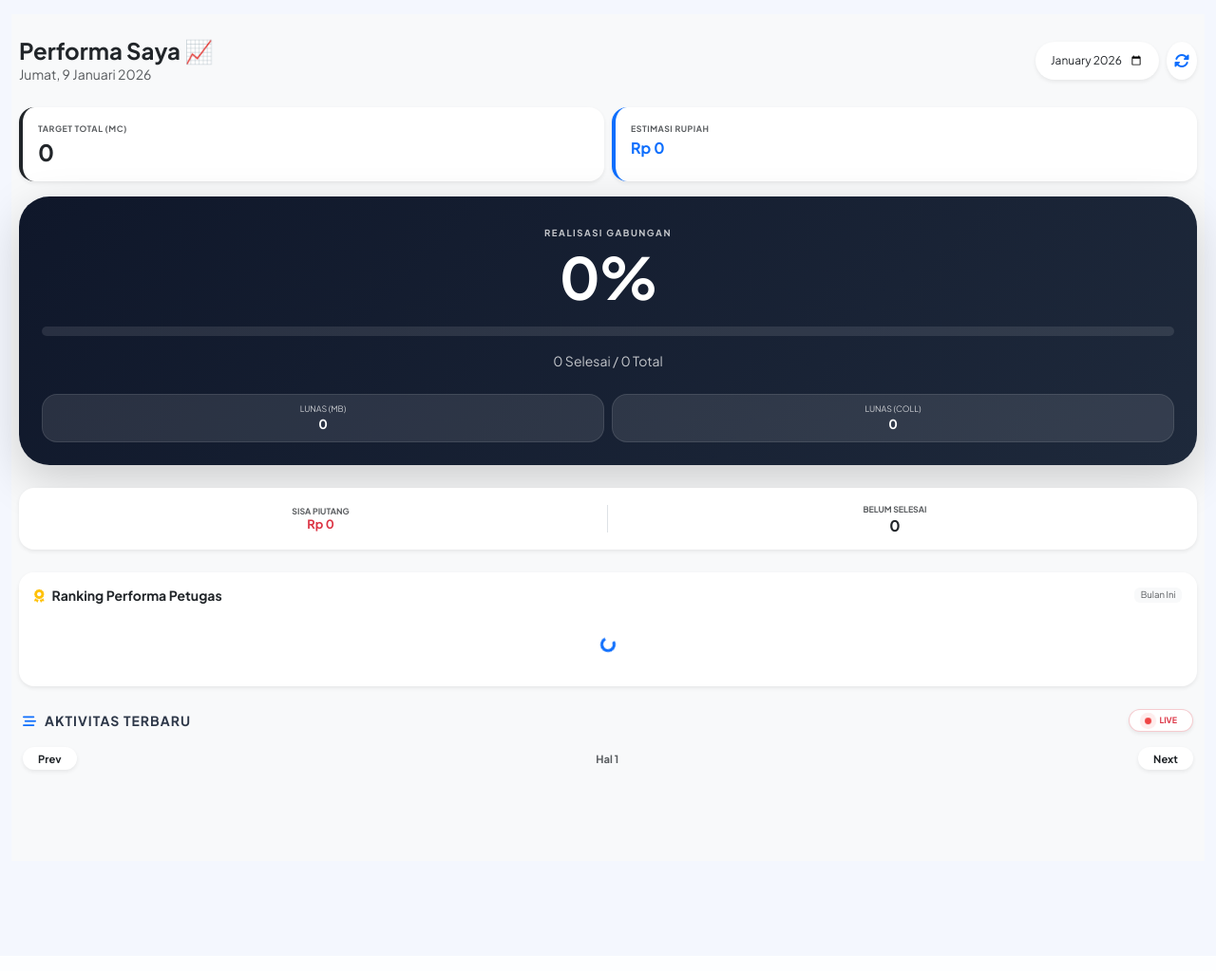
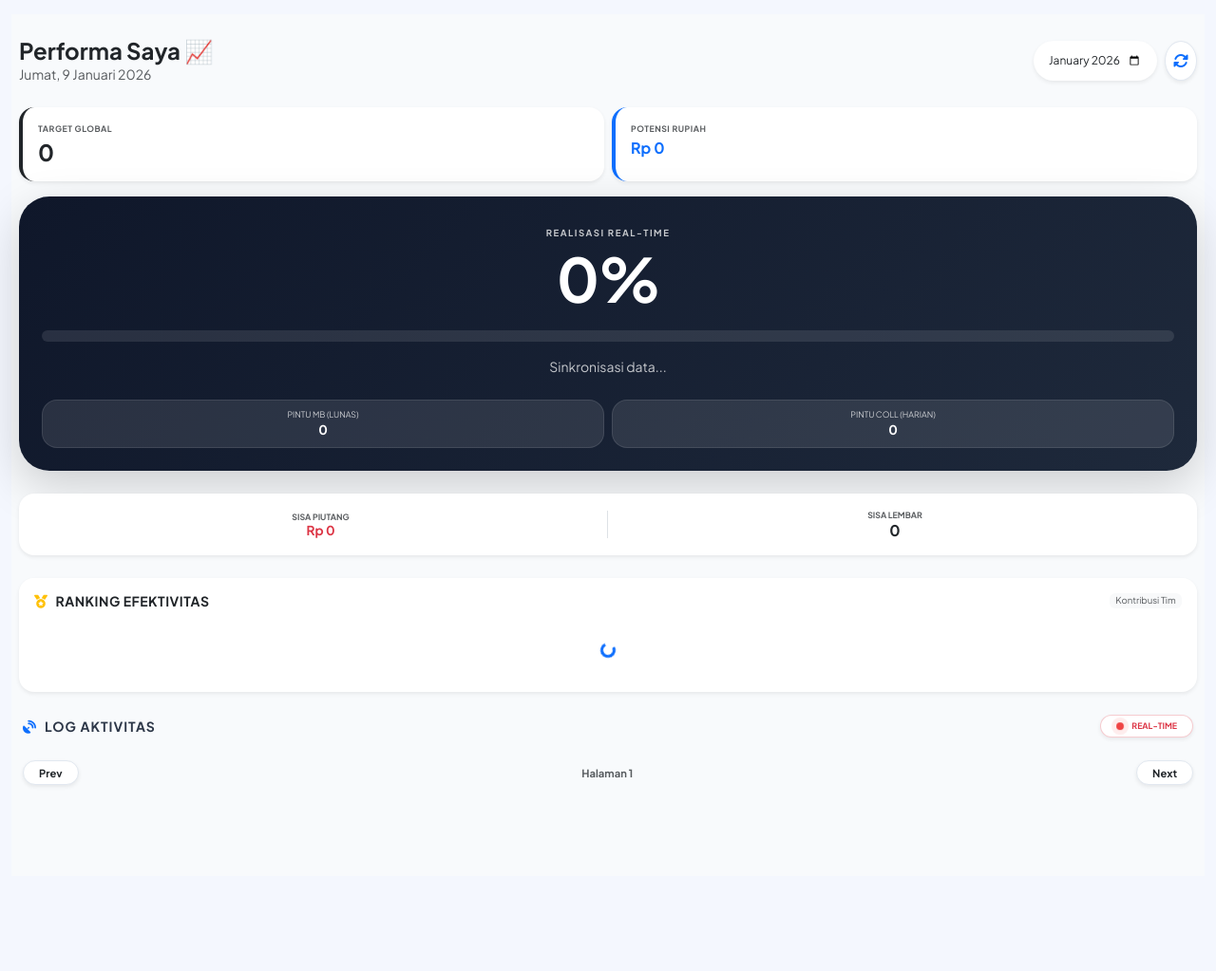
Before and after one commit to krackxor/Penagihan, a Flask app: page / in a window 1280 px wide. Shown: the part 59-1082 px from the top of the page at 95% size. Before the commit the page ends 872 px from the top, so only its background shows below. Run offline with Flask 3, Linux system fonts and the light colour scheme; some libraries are stand-ins or nearby versions.

Commit message:
Update index.html

```diff
--- a/templates/index.html
+++ b/templates/index.html
@@ -1,7 +1,7 @@
 {% extends "base.html" %}
 
 {% block content %}
-<div class="px-2 pb-5 animate__animated animate__fadeIn" style="background: #f8f9fa; min-height: 100vh;">
+<div class="px-2 pb-5 animate__animated animate__fadeIn" style="background: #f8fafc; min-height: 100vh;">
     <div class="pt-4 mb-4">
         <div class="d-flex justify-content-between align-items-center">
             <div>
@@ -10,7 +10,7 @@
                 </h4>
                 <p class="text-muted small mb-0" id="display-date"></p>
                 {% if session['role'] == 'petugas' %}
-                    <span class="badge bg-primary-subtle text-primary rounded-pill mt-1" style="font-size: 0.6rem;">ID PETUGAS: {{ session['petugas_id'] }}</span>
+                    <span class="badge bg-primary text-white rounded-pill mt-1" style="font-size: 0.6rem; letter-spacing: 0.5px;">WILAYAH: {{ session['petugas_id'] }}</span>
                 {% endif %}
             </div>
             <div class="d-flex gap-2">
@@ -20,7 +20,7 @@
                        onchange="refreshDashboard()">
 
                 <button class="btn btn-white shadow-sm rounded-circle p-2" onclick="refreshDashboard()" id="btn-refresh">
-                    <i class="fas fa-sync-alt text-primary"></i>
+                    <i class="fas fa-sync-alt text-primary" id="sync-icon"></i>
                 </button>
             </div>
         </div>
@@ -30,14 +30,14 @@
         <div class="col-6">
             <div class="card p-3 border-0 shadow-sm rounded-4 h-100 bg-white border-start border-dark border-4">
                 <small class="text-muted d-block mb-1 fw-bold" style="font-size: 0.55rem; letter-spacing: 0.5px;">
-                    TARGET {% if session['role'] == 'petugas' %}RUTE SAYA{% else %}TOTAL (MC){% endif %}
+                    TARGET {% if session['role'] == 'petugas' %}RUTE{% else %}GLOBAL{% endif %}
                 </small>
                 <h4 class="fw-bold mb-0 text-dark" id="g-nomen-mc">0</h4>
             </div>
         </div>
         <div class="col-6">
             <div class="card p-3 border-0 shadow-sm rounded-4 h-100 bg-white border-start border-primary border-4">
-                <small class="text-muted d-block mb-1 fw-bold" style="font-size: 0.55rem; letter-spacing: 0.5px;">ESTIMASI RUPIAH</small>
+                <small class="text-muted d-block mb-1 fw-bold" style="font-size: 0.55rem; letter-spacing: 0.5px;">POTENSI RUPIAH</small>
                 <h6 class="fw-bold mb-0 text-primary" id="g-nom-mc">Rp 0</h6>
             </div>
         </div>
@@ -45,24 +45,24 @@
 
     <div class="card border-0 shadow-lg mb-4 rounded-5 overflow-hidden text-white" style="background: linear-gradient(135deg, #0f172a 0%, #1e293b 100%);">
         <div class="card-body p-4 text-center">
-            <small class="opacity-75 fw-bold text-uppercase" style="letter-spacing: 1.5px; font-size: 0.6rem;">REALISASI {% if session['role'] == 'petugas' %}SAYA{% else %}GABUNGAN{% endif %}</small>
-            <h1 class="fw-bold mb-0" id="stat-percent" style="font-size: 3.8rem; letter-spacing: -2px;">0%</h1>
+            <small class="opacity-75 fw-bold text-uppercase" style="letter-spacing: 1.5px; font-size: 0.6rem;">REALISASI REAL-TIME</small>
+            <h1 class="fw-bold mb-0" id="stat-percent" style="font-size: 4rem; letter-spacing: -2px;">0%</h1>
 
-            <div class="progress my-3 bg-white bg-opacity-10" style="height: 10px; border-radius: 20px;">
-                <div id="prog-bar" class="progress-bar bg-primary progress-bar-striped progress-bar-animated" style="width: 0%; box-shadow: 0 0 15px rgba(13, 110, 253, 0.5);"></div>
+            <div class="progress my-3 bg-white bg-opacity-10" style="height: 12px; border-radius: 20px;">
+                <div id="prog-bar" class="progress-bar bg-primary progress-bar-striped progress-bar-animated" style="width: 0%; box-shadow: 0 0 20px rgba(13, 110, 253, 0.6);"></div>
             </div>
-            <p class="small mb-4 fw-medium opacity-75" id="stat-realisasi">0 Selesai / 0 Total</p>
+            <p class="small mb-4 fw-medium opacity-75" id="stat-realisasi">Sinkronisasi data...</p>
 
             <div class="row g-2">
                 <div class="col-6">
                     <div class="bg-white bg-opacity-10 p-2 rounded-4 border border-white border-opacity-10">
-                        <small class="d-block opacity-75" style="font-size: 0.55rem;">LUNAS (MB)</small>
+                        <small class="d-block opacity-75" style="font-size: 0.55rem;">PINTU MB (LUNAS)</small>
                         <span class="fw-bold d-block" id="val-undue" style="font-size: 0.85rem;">0</span>
                     </div>
                 </div>
                 <div class="col-6">
                     <div class="bg-white bg-opacity-10 p-2 rounded-4 border border-white border-opacity-10">
-                        <small class="d-block opacity-75" style="font-size: 0.55rem;">LUNAS (COLL)</small>
+                        <small class="d-block opacity-75" style="font-size: 0.55rem;">PINTU COLL (HARIAN)</small>
                         <span class="fw-bold d-block" id="val-current" style="font-size: 0.85rem;">0</span>
                     </div>
                 </div>
@@ -74,23 +74,23 @@
         <div class="row g-0 align-items-center text-center">
             <div class="col-6 border-end">
                 <small class="text-muted d-block fw-bold text-uppercase" style="font-size: 0.55rem;">Sisa Piutang</small>
-                <h6 class="fw-bold mb-0 text-danger" id="stat-sisa-nom" style="font-size: 0.8rem;">Rp 0</h6>
+                <h6 class="fw-bold mb-0 text-danger" id="stat-sisa-nom" style="font-size: 0.85rem;">Rp 0</h6>
             </div>
             <div class="col-6">
-                <small class="text-muted d-block fw-bold text-uppercase" style="font-size: 0.55rem;">Belum Selesai</small>
+                <small class="text-muted d-block fw-bold text-uppercase" style="font-size: 0.55rem;">Sisa Lembar</small>
                 <h6 class="fw-bold mb-0 text-dark" id="stat-sisa-nomen">0</h6>
             </div>
         </div>
     </div>
 
-    <div class="card border-0 shadow-sm mb-4 rounded-4 overflow-hidden">
+    <div class="card border-0 shadow-sm mb-4 rounded-4 overflow-hidden bg-white">
         <div class="card-header bg-white py-3 border-0 d-flex justify-content-between align-items-center">
-            <h6 class="fw-bold mb-0 small"><i class="fas fa-award text-warning me-2"></i>Ranking Performa Petugas</h6>
-            <span class="badge bg-light text-muted fw-normal" style="font-size: 0.6rem;">Bulan Ini</span>
+            <h6 class="fw-bold mb-0 small text-uppercase" style="letter-spacing: 0.5px;"><i class="fas fa-medal text-warning me-2"></i>Ranking Efektivitas</h6>
+            <span class="badge bg-light text-muted fw-normal" style="font-size: 0.6rem;">Kontribusi Tim</span>
         </div>
         <div class="card-body pt-0">
             {% if session['role'] == 'admin' %}
-            <div style="height: 180px; margin-bottom: 20px;">
+            <div style="height: 180px; margin-bottom: 25px;">
                 <canvas id="performaChart"></canvas>
             </div>
             {% endif %}
@@ -101,17 +101,17 @@
     </div>
 
     <div class="d-flex justify-content-between align-items-center mb-3 px-1 mt-4">
-        <h6 class="fw-bold mb-0 small text-uppercase" style="letter-spacing: 1px;"><i class="fas fa-stream text-primary me-2"></i>Aktivitas Terbaru</h6>
+        <h6 class="fw-bold mb-0 small text-uppercase" style="letter-spacing: 1px;"><i class="fas fa-satellite-dish text-primary me-2"></i>Log Aktivitas</h6>
         <div class="d-flex align-items-center bg-white shadow-sm rounded-pill px-3 py-1 border border-danger border-opacity-25">
             <span class="realtime-dot me-2"></span>
-            <small class="fw-bold text-danger" style="font-size: 0.55rem;">LIVE</small>
+            <small class="fw-bold text-danger" style="font-size: 0.55rem;">REAL-TIME</small>
         </div>
     </div>
-    <div id="list-history-petugas" class="mb-3"></div>
+    <div id="list-history-petugas" class="mb-4"></div>
 
     <div class="d-flex justify-content-between align-items-center px-1 mb-5">
         <button class="btn btn-sm btn-white shadow-sm rounded-pill px-3 fw-bold" id="btn-prev" onclick="changePage(-1)" style="font-size: 0.7rem;">Prev</button>
-        <small class="text-muted fw-bold" id="page-info" style="font-size: 0.7rem;">Hal 1</small>
+        <small class="text-muted fw-bold" id="page-info" style="font-size: 0.7rem;">Halaman 1</small>
         <button class="btn btn-sm btn-white shadow-sm rounded-pill px-3 fw-bold" id="btn-next" onclick="changePage(1)" style="font-size: 0.7rem;">Next</button>
     </div>
 </div>
@@ -138,8 +138,7 @@
     });
 
     async function refreshDashboard() {
-        const btn = document.getElementById('btn-refresh');
-        const icon = btn.querySelector('i');
+        const icon = document.getElementById('sync-icon');
         const rawPeriode = document.getElementById('filter-periode').value;
         if (!rawPeriode) return;
 
@@ -148,7 +147,6 @@
         const periode = `${month}-${year}`;
 
         try {
-            // Sinergi: API Backend akan otomatis memfilter jika role adalah petugas
             const res = await fetch(`/api/performance/full-stats?periode=${periode}`);
             const result = await res.json();
 
@@ -156,33 +154,38 @@
 
             const g = result.global;
 
-            // Update Statistik
+            // Update Statistik Dashboard
             document.getElementById('g-nomen-mc').innerText = (g.total_nomen_mc || 0).toLocaleString();
             document.getElementById('g-nom-mc').innerText = toIDR(g.total_nominal_mc || 0);
-            document.getElementById('stat-sisa-nom').innerText = toIDR(g.total_nominal_mc - (g.nom_undue + g.nom_current));
+
+            const totalLunasRp = (g.nom_terbayar || 0);
+            document.getElementById('stat-sisa-nom').innerText = toIDR((g.total_nominal_mc || 0) - totalLunasRp);
             document.getElementById('stat-sisa-nomen').innerText = (g.sisa_nomen || 0).toLocaleString();
-            document.getElementById('stat-realisasi').innerText = `${(g.total_lunas_mc || 0).toLocaleString()} / ${(g.total_nomen_mc || 0).toLocaleString()}`;
+
+            const totalLunasCount = (g.total_lunas_mc || 0);
+            document.getElementById('stat-realisasi').innerText = `${totalLunasCount.toLocaleString()} Selesai / ${(g.total_nomen_mc || 0).toLocaleString()} Total`;
+
             document.getElementById('val-undue').innerText = (g.count_undue || 0).toLocaleString();
             document.getElementById('val-current').innerText = (g.count_current || 0).toLocaleString();
 
-            const pct = g.total_nomen_mc > 0 ? Math.round((g.total_lunas_mc / g.total_nomen_mc) * 100) : 0;
+            const pct = g.total_nomen_mc > 0 ? Math.round((totalLunasCount / g.total_nomen_mc) * 100) : 0;
             document.getElementById('prog-bar').style.width = pct + '%';
             document.getElementById('stat-percent').innerText = pct + '%';
 
-            // Update Leaderboard (Sinergi untuk semua role)
             renderLeaderboard(result.officers || []);
 
-            // Update Chart (Hanya Admin)
             if (USER_ROLE === 'admin' && document.getElementById('performaChart')) {
                 renderChart(result.officers || []);
             }
 
-            // Update Aktivitas
             allLogs = result.log_petugas || [];
             renderLiveLogs();
 
-        } catch (e) { console.error("Sync Error:", e); }
-        finally { icon.classList.remove('fa-spin'); }
+        } catch (e) {
+            console.error("Sinkronisasi Gagal:", e);
+        } finally {
+            setTimeout(() => icon.classList.remove('fa-spin'), 1000);
+        }
     }
 
     function renderLeaderboard(officers) {
@@ -193,6 +196,7 @@
 
         lb.innerHTML = sorted.slice(0, 5).map((o, i) => {
             let medal = (i === 0) ? '🥇' : (i === 1) ? '🥈' : (i === 2) ? '🥉' : (i + 1);
+            // Sinergi: Highlight baris petugas yang sedang login
             let isMe = (o.petugas === MY_PETUGAS_ID) ? 'border-primary bg-primary bg-opacity-10' : 'bg-white';
 
             return `
@@ -201,15 +205,14 @@
                     <div class="d-flex align-items-center">
                         <div class="fw-bold text-center me-3" style="width: 25px;">${medal}</div>
                         <div>
-                            <h6 class="fw-bold mb-0 text-dark small">${o.petugas} ${o.petugas === MY_PETUGAS_ID ? '(SAYA)' : ''}</h6>
+                            <h6 class="fw-bold mb-0 text-dark small text-uppercase">${o.petugas} ${o.petugas === MY_PETUGAS_ID ? '<span class="badge bg-primary ms-1" style="font-size:0.5rem;">SAYA</span>' : ''}</h6>
                             <small class="text-muted" style="font-size: 0.6rem;">${o.jml_bayar} Lunas • ${o.jml_janji} Janji</small>
                         </div>
                     </div>
-                    <span class="badge bg-success-subtle text-success rounded-pill" style="font-size: 0.65rem;">${toIDR(o.total_nominal)}</span>
+                    <span class="badge bg-success text-white rounded-pill" style="font-size: 0.65rem;">${toIDR(o.total_nominal)}</span>
                 </div>
-            </div>
-            `;
-        }).join('') || '<div class="text-center py-3 text-muted small">Belum ada data performa</div>';
+            </div>`;
+        }).join('') || '<div class="text-center py-3 text-muted small">Belum ada data aktivitas tim</div>';
     }
 
     function renderChart(officers) {
@@ -220,15 +223,15 @@
             data: {
                 labels: officers.map(o => o.petugas.split(' ')[0]),
                 datasets: [{
-                    label: 'Pencapaian (Rp)',
+                    label: 'Capaian (Rp)',
                     data: officers.map(o => o.total_nominal),
                     backgroundColor: '#3b82f6',
-                    borderRadius: 5
+                    borderRadius: 10,
+                    barThickness: 15
                 }]
             },
             options: {
-                responsive: true,
-                maintainAspectRatio: false,
+                responsive: true, maintainAspectRatio: false,
                 plugins: { legend: { display: false } },
                 scales: {
                     y: { display: false },
@@ -246,22 +249,21 @@
         container.innerHTML = currentLogs.map(log => {
             let labelClass = log.keterangan.includes('Sudah') ? 'bg-success-subtle text-success' : 'bg-warning-subtle text-warning';
             return `
-            <div class="card border-0 shadow-sm p-3 mb-2 rounded-4 bg-white">
+            <div class="card border-0 shadow-sm p-3 mb-2 rounded-4 bg-white animate__animated animate__fadeIn">
                 <div class="d-flex justify-content-between small mb-1">
-                    <span class="fw-bold text-dark">${log.petugas}</span>
-                    <span class="text-muted" style="font-size:0.6rem;">${log.waktu.split(' ')[1]}</span>
+                    <span class="fw-bold text-dark text-uppercase">${log.petugas}</span>
+                    <span class="text-muted" style="font-size:0.6rem;">${log.waktu}</span>
                 </div>
-                <div class="small text-muted text-truncate mb-2">ID: ${log.nomen} - ${log.nama || 'Pelanggan'}</div>
+                <div class="small text-muted text-truncate mb-2" style="font-size:0.7rem;">ID: ${log.nomen} - ${log.nama}</div>
                 <div class="d-flex justify-content-between align-items-center pt-2 border-top">
                     <span class="badge ${labelClass} rounded-pill" style="font-size:0.55rem;">${log.keterangan}</span>
-                    <span class="fw-bold text-primary" style="font-size:0.75rem;">${toIDR(log.nominal || 0)}</span>
+                    <span class="fw-bold text-primary" style="font-size:0.8rem;">${toIDR(log.nominal || 0)}</span>
                 </div>
-            </div>
-            `;
-        }).join('') || '<div class="text-center py-4 text-muted small">Belum ada aktivitas</div>';
+            </div>`;
+        }).join('') || '<div class="text-center py-4 text-muted small">Belum ada aktivitas lapangan</div>';
 
         const totalPages = Math.ceil(allLogs.length / logsPerPage) || 1;
-        document.getElementById('page-info').innerText = `Hal ${currentPage} / ${totalPages}`;
+        document.getElementById('page-info').innerText = `Halaman ${currentPage} / ${totalPages}`;
         document.getElementById('btn-prev').disabled = currentPage === 1;
         document.getElementById('btn-next').disabled = currentPage === totalPages || allLogs.length === 0;
     }
@@ -273,12 +275,11 @@
 </script>
 
 <style>
-    .realtime-dot { width: 7px; height: 7px; background-color: #ef4444; border-radius: 50%; animation: pulse-red 1.5s infinite; }
+    .realtime-dot { width: 8px; height: 8px; background-color: #ef4444; border-radius: 50%; animation: pulse-red 1.5s infinite; }
     @keyframes pulse-red { 0% { transform: scale(0.95); box-shadow: 0 0 0 0 rgba(239, 68, 68, 0.7); } 70% { transform: scale(1); box-shadow: 0 0 0 6px rgba(239, 68, 68, 0); } 100% { transform: scale(0.95); box-shadow: 0 0 0 0 rgba(239, 68, 68, 0); } }
-    .progress-bar { transition: width 1s ease-in-out; }
-    .btn-white { background: white; border: none; }
-    .bg-success-subtle { background-color: #d1fae5 !important; color: #065f46 !important; }
-    .bg-info-subtle { background-color: #e0f2fe !important; color: #075985 !important; }
-    .bg-warning-subtle { background-color: #fef3c7 !important; color: #92400e !important; }
+    .btn-white { background: white; border: 1px solid #e2e8f0; }
+    .bg-success-subtle { background-color: #dcfce7 !important; color: #15803d !important; }
+    .bg-warning-subtle { background-color: #fef9c3 !important; color: #a16207 !important; }
+    .progress-bar { transition: width 1s cubic-bezier(0.4, 0, 0.2, 1); }
 </style>
 {% endblock %}
```
